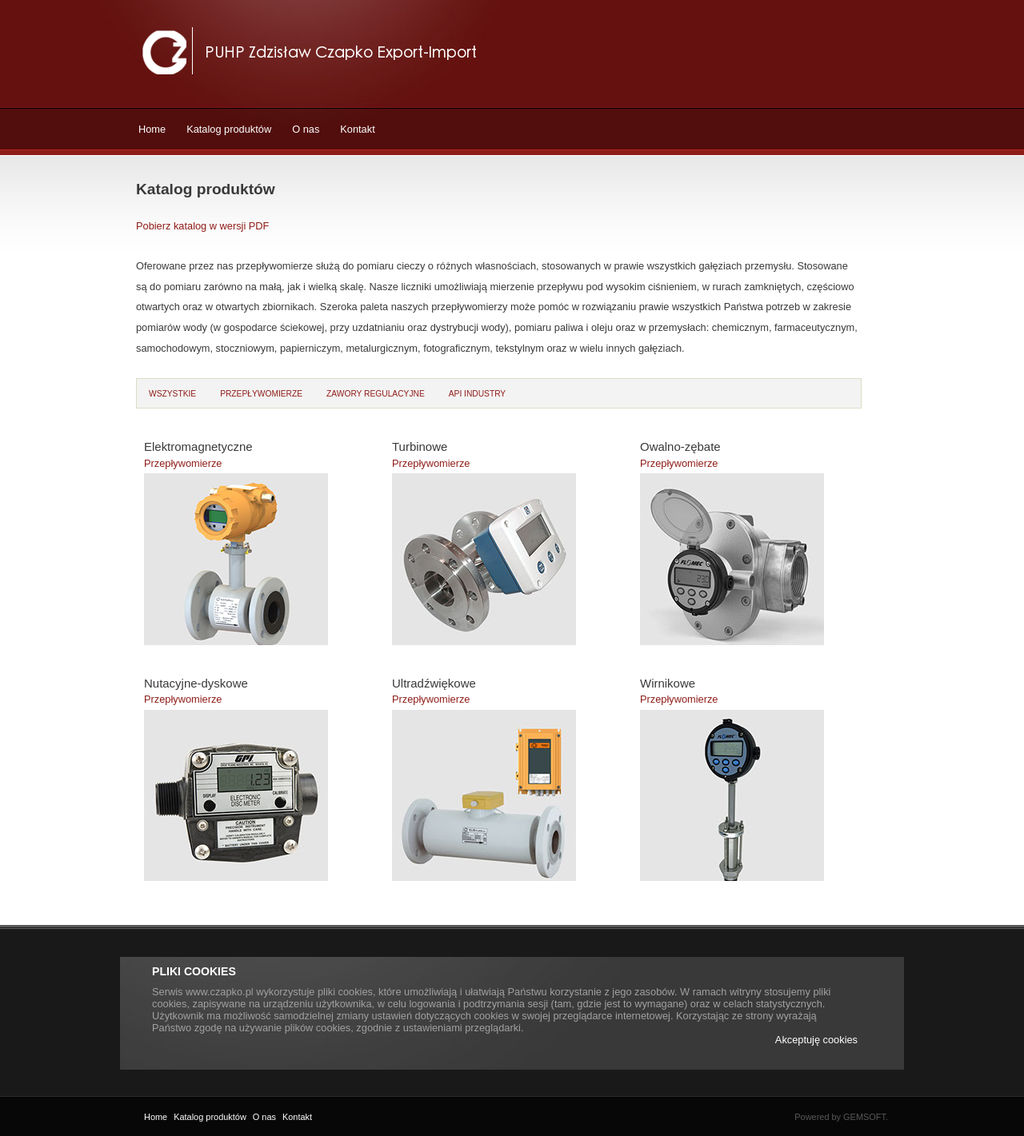
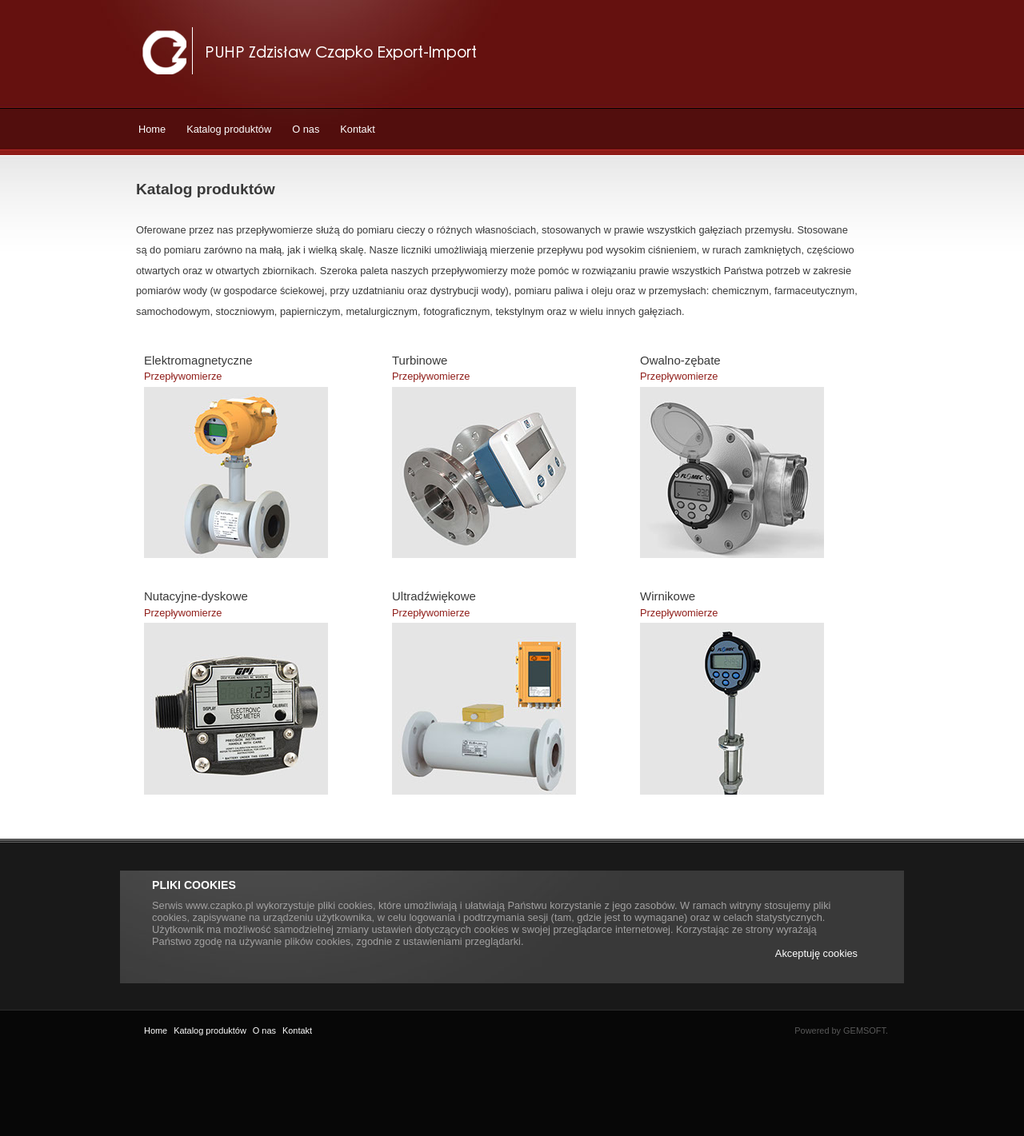
Before and after one commit to czapko/czapko.github.io, a Jekyll site: the page built from katalog-produktow.md, in a window 1280 px wide. Shown: the whole page at 80% size. Built offline with Jekyll 4.4.1, drawn with Linux system fonts in a browser that asks for light colours; after the commit the page ends 1313 px from its top, so only the background shows below that.

Commit message:
Update products catalogue

```diff
--- a/katalog-produktow.md
+++ b/katalog-produktow.md
@@ -11,20 +11,8 @@ permalink: /p/
             <div class="contentheadline">
               <h2 id="page-headline">Katalog produktów</h2>
             </div>
-            <span class="contentheadline">
-              <a href="/assets/documents/katalog-produktow.pdf">Pobierz katalog w wersji PDF</a>
-            </span>
             <div class="portfolio-text-over">
               <p>Oferowane przez nas przepływomierze służą do pomiaru cieczy o różnych własnościach, stosowanych w prawie wszystkich gałęziach przemysłu. Stosowane są do pomiaru zarówno na małą, jak i wielką skalę. Nasze liczniki umożliwiają mierzenie przepływu pod wysokim ciśnieniem, w rurach zamkniętych, częściowo otwartych oraz w otwartych zbiornikach. Szeroka paleta naszych przepływomierzy może pomóc w rozwiązaniu prawie wszystkich Państwa potrzeb w zakresie pomiarów wody (w gospodarce ściekowej, przy uzdatnianiu oraz dystrybucji wody), pomiaru paliwa i oleju oraz w przemysłach: chemicznym, farmaceutycznym, samochodowym, stoczniowym, papierniczym, metalurgicznym, fotograficznym, tekstylnym oraz w wielu innych gałęziach.</p>
-            </div>
-            <div class="portfolio-container">
-              <ul class="portfolio-menu">
-<li class="active"><a href="/p">Wszystkie</a></li>
-<li class="active"><a href="/p?tylko=przepływomierze">Przepływomierze</a></li>
-<li class="active"><a href="/p?tylko=zawory-regulacyjne">Zawory regulacyjne</a></li>
-<li class="active"><a href="/p?tylko=api-industry">API Industry</a></li>
-</ul>
-
             </div>
             <ul class="portfolio-list gallery">
               <li>
@@ -81,80 +69,7 @@ Przepływomierze
 </a>
 </div>
 </li>
-<!--
-<li>
-<h3>Wirowe</h3>
-<div class="img-wrapper">
-<a href="/p/przeplywomierze/wirowe">
-Przepływomierze
-<img src="/assets/images/katalog_produktow/przeplywomierze_vortex.jpg">
-</a>
-</div>
-</li>
-<li>
-<h3>Małe zawory regulacyjne</h3>
-<div class="img-wrapper">
-<a href="/p/zawory-regulacyjne/male-zawory-regulacyjne">
-Zawory regulacyjne
-<img src="/assets/images/katalog_produktow/male_zawory_regulacyjne.jpg">
-</a>
-</div>
-</li>
-<li>
-<h3>Zawory procesowe</h3>
-<div class="img-wrapper">
-<a href="/p/zawory-regulacyjne/zawory-procesowe">
-Zawory regulacyjne
-<img src="/assets/images/katalog_produktow/zawory_procesowe.jpg">
-</a>
-</div>
-</li>
-<li>
-<h3>Zawory w wykonaniu higienicznym</h3>
-<div class="img-wrapper">
-<a href="/p/zawory-regulacyjne/zawory-w-wykonaniu-higienicznym">
-Zawory regulacyjne
-<img src="/assets/images/katalog_produktow/zawory_higieniczne.jpg">
-</a>
-</div>
-</li>
-<li>
-<h3>Czujniki przemysłowe</h3>
-<div class="img-wrapper">
-<a href="/p/api-industry/czujniki-przemyslowe">
-API Industry
-<img src="/assets/images/katalog_produktow/api_industry.jpg">
-</a>
-</div>
-</li>
-<li>
-<h3>O zmiennym przekroju</h3>
-<div class="img-wrapper">
-<a href="/p/przeplywomierze/o-zmiennym-przekroju">
-Przepływomierze
-<img src="/assets/images/katalog_produktow/przeplywomierze_o_zmiennym_przekroju.png">
-</a>
-</div>
-</li>
-<li>
-<h3>Dla hydrauliki siłowej</h3>
-<div class="img-wrapper">
-<a href="/p/przeplywomierze/dla-hydrauliki-silowej">
-Przepływomierze
-<img src="/assets/images/katalog_produktow/flotech.png">
-</a>
-</div>
-</li>
-<li>
-<h3>Zwężkowe i różnicowo-ciśnieniowe</h3>
-<div class="img-wrapper">
-<a href="/p/przeplywomierze/zwezkowe-i-roznicowo-cisnieniowe">
-Przepływomierze
-<img src="/assets/images/katalog_produktow/csm_venturi_ssl.png">
-</a>
-</div>
-</li>
--->
+
             </ul>
           </div>
         </div>
```
